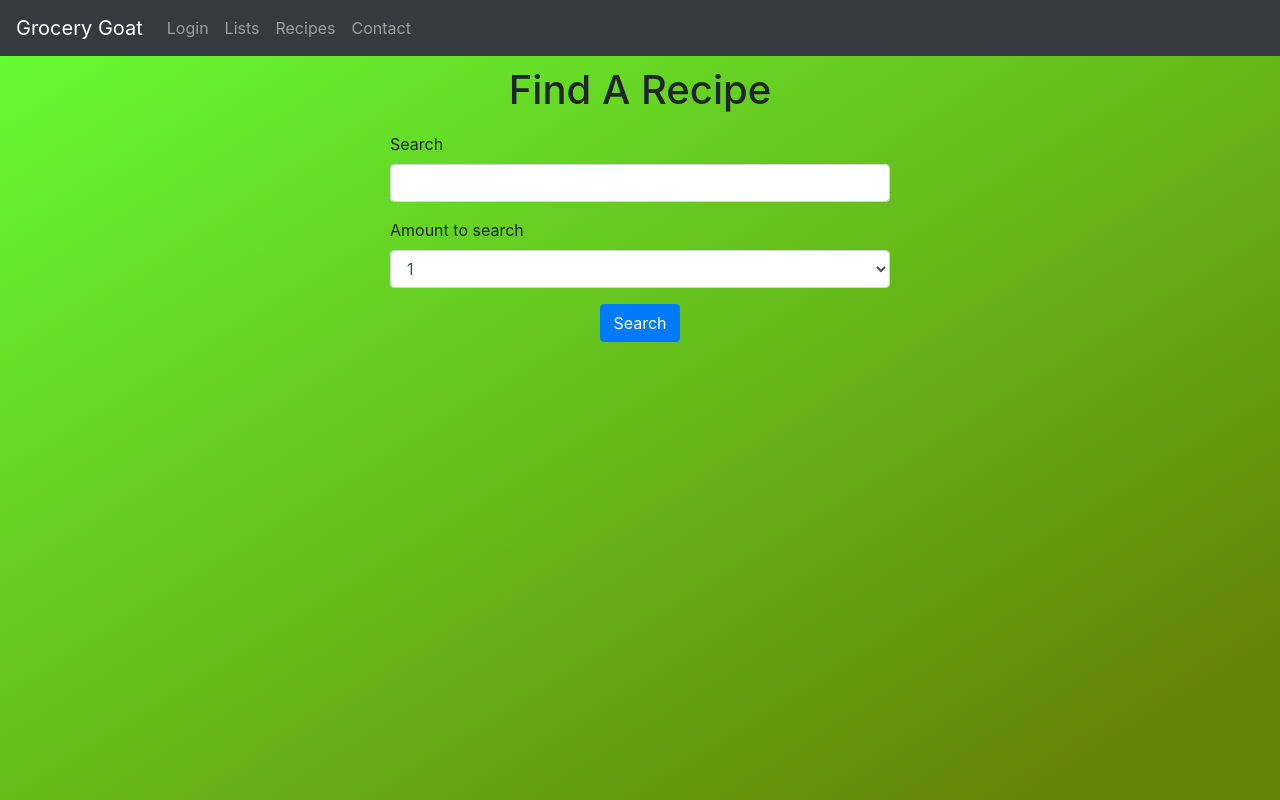
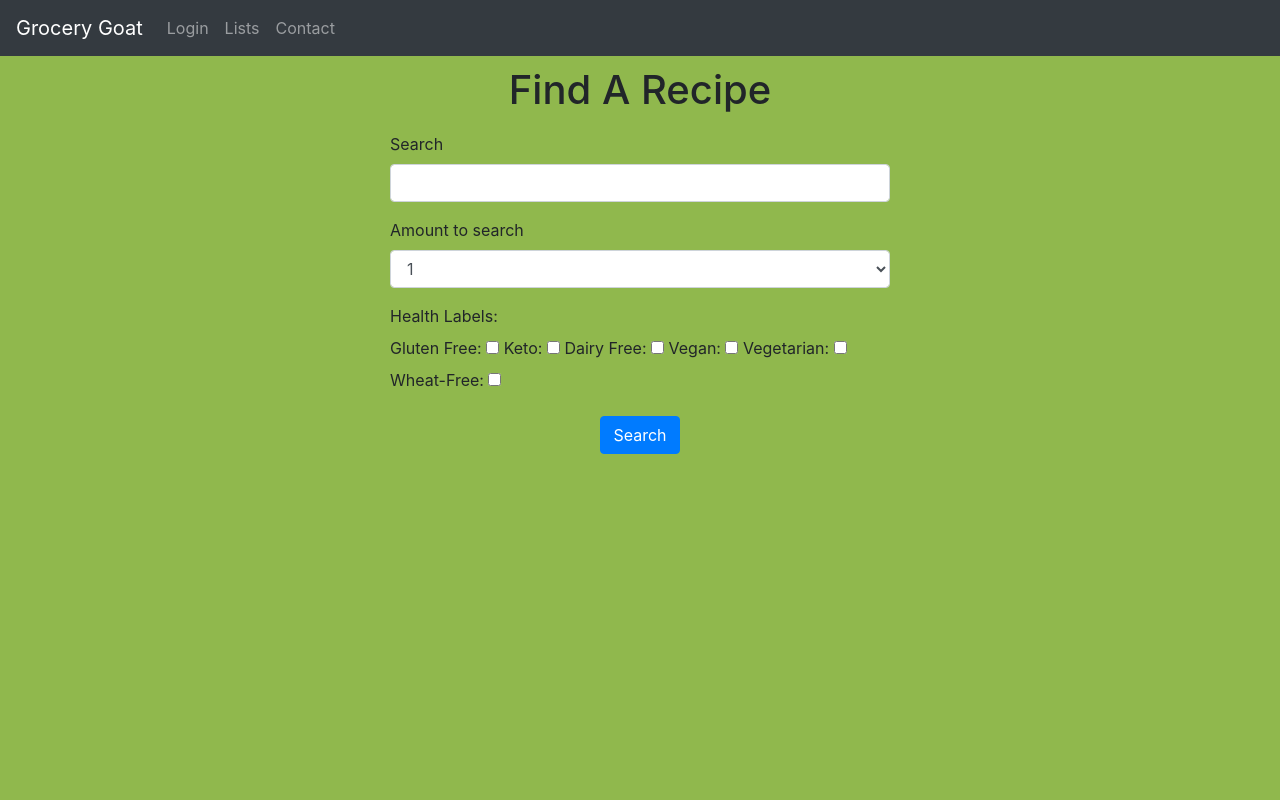
Before and after one commit to rmclean98/GroceryGoat, a Flask app: page /Recipes in a window 1280 px wide. Run offline with Flask 2, Linux system fonts and the light colour scheme; some libraries are stand-ins or nearby versions.

Commit message:
looks and recipes
Co-authored-by: fellensteinb17 <fellensteinb17@users.noreply.github.com>

```diff
--- a/GroceryGoat.py
+++ b/GroceryGoat.py
@@ -158,6 +158,7 @@ def recipes():
 		users_lists = ListDetails.query.with_entities(ListDetails.userId, ListDetails.listTitle,ListDetails.listId).filter(ListDetails.userId==x).all()
 		recipe_input = request.form.get("search")
 		recipe_amount = request.form.get("amount")
+		healthLabels = request.form.getlist("health")
 		if(recipe_input == ""):
 			alertOption="alert alert-success"
 			confirmMessage0='Search Failed'
@@ -165,7 +166,13 @@ def recipes():
 			confirmMessage2=''
 			redirection='/Recipes'
 			return render_template('confirmation.html',alertOption=alertOption,confirmMessage0=confirmMessage0,confirmMessage1=confirmMessage1,confirmMessage2=confirmMessage2,redirection=redirection)
-		allRecipes = requests.get('https://api.edamam.com/search?q=' + recipe_input + '&app_id=c4fad94b&app_key=67c768fc1f825a76bea9f5ca1975eb4e&from=0&to=' + recipe_amount)
+		healthLabel = ""
+		if(len(healthLabels) == 0):
+			allRecipes = requests.get('https://api.edamam.com/search?q=' + recipe_input + '&app_id=c4fad94b&app_key=67c768fc1f825a76bea9f5ca1975eb4e&from=0&to=' + recipe_amount)
+		else:
+			for i in healthLabels:
+				healthLabel += "&health=" + i
+			allRecipes = requests.get('https://api.edamam.com/search?q=' + recipe_input + '&app_id=c4fad94b&app_key=67c768fc1f825a76bea9f5ca1975eb4e&from=0&to=' + recipe_amount + healthLabel)
 		allRecipesDic = json.loads(allRecipes.text)
 		with open('data.json', 'w') as outfile:
 			json.dump(allRecipesDic, outfile)
@@ -256,9 +263,38 @@ def signup():
 def contact():
     return render_template('contact.html')
 
-@app.route('/Account')
+@app.route('/Account', methods=['GET','POST'])
 def account():
-    return render_template('GGAccount.html')
+	if request.method == 'POST':
+		x = session['user_id']
+		user = Users.query.filter(Users.userId==x).first()
+		oldpass = user.password
+		if oldpass == request.form.get('oldpassword'):
+			newpass = request.form.get('password')
+			renewpass = request.form.get('repassword')
+			if newpass == renewpass:
+				user.password = newpass
+				db.session.commit()
+				redirection ='/Lists'
+				confirmMessage0='Success'
+				confirmMessage1='Your password has been changed'
+				alertOption="alert alert-success"
+				return render_template('confirmation.html',alertOption=alertOption,confirmMessage0=confirmMessage0,confirmMessage1=confirmMessage1,redirection=redirection)
+			else:
+				redirection ='/Account'
+				confirmMessage0='Uh Oh!'
+				confirmMessage1='New passwords dont match'
+				alertOption="alert alert-danger"
+				return render_template('confirmation.html',alertOption=alertOption,confirmMessage0=confirmMessage0,confirmMessage1=confirmMessage1,redirection=redirection)
+		else:
+			redirection ='/Account'
+			confirmMessage0='Uh Oh!'
+			confirmMessage1='Old password does not match stored value'
+			alertOption="alert alert-danger"
+			return render_template('confirmation.html',alertOption=alertOption,confirmMessage0=confirmMessage0,confirmMessage1=confirmMessage1,redirection=redirection)
+
+
+	return render_template('GGAccount.html')
 
 def cleanData(recipes):
 	recipeDic = recipes["hits"]
--- a/templates/GGLists.html
+++ b/templates/GGLists.html
@@ -3,8 +3,8 @@
 <body>
     {% block body %}
     <div class="container-fluid h-100">
-        <div class="row">
-            <div class="col-md-3" style="background-color: rgba(223, 223, 223, 0.377);">
+        <div class="row" style="height: 100%;">
+            <div class="col-md-3" style="background-color: rgba(223, 223, 223, 0.575);">
                 <div style="margin-left: 20px;">
                     <h2>Lists</h2>
                     Create a new list
--- a/templates/GGRecipe.html
+++ b/templates/GGRecipe.html
@@ -1,27 +1,9 @@
 {% extends "template.html" %}
-<head>
-{% block head%}
-<style>
-thead > tr > th {
-  background-color: #cce;
-  font-size: 18px;
-  border-bottom: 2px solid #999;
-}
-html{
-            min-height: 100%;
-        }
-        body {
-           height: 100%;
-           background: linear-gradient(to bottom right, #66ff33 0%, #658506 90%);
-        }
-</style>
-{% endblock%}
-</head>
-<body>
+
+<body style="background-color: aquamarine;">
 	{% block body %}
-    <link rel="stylesheet" href="https://maxcdn.bootstrapcdn.com/bootstrap/4.0.0/css/bootstrap.min.css" integrity="sha384-Gn5384xqQ1aoWXA+058RXPxPg6fy4IWvTNh0E263XmFcJlSAwiGgFAW/dAiS6JXm" crossorigin="anonymous">
     <h1 style="padding-top: 10px; padding-bottom:10px; text-align: center;">Find A Recipe</h1>
-    <form action="" style="width: 500px; margin:auto" method="POST">
+    <form action="" style="width: 500px; margin:auto;" method="POST">
 
         <div class="form-group">
             <label for="search">Search</label>
@@ -37,6 +19,29 @@ html{
                     <option value="5">5</option>
                 </select>
         </div>
+        <div class="form-group">
+            <label for="health">Health Labels:</label>
+            <div>
+            <label for="health">Gluten Free:</label>
+            <input type="checkbox" value="gluten-free" name='health'>
+            </label>
+            <label for="health">Keto:</label>
+            <input type="checkbox" value="keto-friendly" name='health'>
+            </label>
+            <label for="health">Dairy Free:</label>
+            <input type="checkbox" value="dairy-free" name='health'>
+            </label>
+            <label for="health">Vegan:</label>
+            <input type="checkbox" value="vegan" name='health'>
+            </label>
+            <label for="health">Vegetarian:</label>
+            <input type="checkbox" value="vegetarian" name='health'>
+            </label>
+            <label for="health">Wheat-Free:</label>
+            <input type="checkbox" value="wheat-free" name='health'>
+            </label>
+            </div>
+        </div>
 
     <div class="col-md-12 text-center">
         <button class="btn btn-primary" type="submit">Search</button>
@@ -47,7 +52,6 @@ html{
   <div class="tab-pane active" id="first">
      <div align="justify">
      {% if recipeLists|length == 0%}
-     <p></p>
       {% else %}
       <H2>Recipes:</H2>
     <div class="table-responsive" id="dataTablediv1">
@@ -144,8 +148,6 @@ html{
      </table>
    </div>
    	</div>
-
-
   </div>
     <script src="https://code.jquery.com/jquery-3.2.1.slim.min.js" integrity="sha384-KJ3o2DKtIkvYIK3UENzmM7KCkRr/rE9/Qpg6aAZGJwFDMVNA/GpGFF93hXpG5KkN" crossorigin="anonymous"></script>
     <script src="https://cdnjs.cloudflare.com/ajax/libs/popper.js/1.12.9/umd/popper.min.js" integrity="sha384-ApNbgh9B+Y1QKtv3Rn7W3mgPxhU9K/ScQsAP7hUibX39j7fakFPskvXusvfa0b4Q" crossorigin="anonymous"></script>
--- a/templates/template.html
+++ b/templates/template.html
@@ -8,12 +8,10 @@
 
 
     <style>
-        html{
-            min-height: 100%;
-        }
-        body {
+
+        html,body {
             height: 100%;
-            background: linear-gradient(to bottom right, #66ff33 0%, #658506 90%);
+            background-color: #90b84d !important;
         }
     </style>
 	{% endblock %}
@@ -22,7 +20,7 @@
 	{% block navbar %}
 
     <nav class="navbar navbar-expand-sm navbar-dark bg-dark">
-        <a href="/" class="navbar-brand">Grocery Goat</a>
+        <a href="/Lists" class="navbar-brand">Grocery Goat</a>
         <button class="navbar-toggler  ml-auto" data-toggle="collapse" data-target="#navbarMenu">
             <span class="navbar-toggler-icon"></span>
         </button>
@@ -32,6 +30,12 @@
 			<li class="nav-item">
 				<a href="/Logout" class="nav-link">Logout</a>
 			</li>
+            <li class="nav-item">
+				<a href="/Account" class="nav-link">Account</a>
+			</li>
+            <li class="nav-item">
+                <a href="/Recipes" class="nav-link">Recipes</a>
+            </li>
 		{% else %}
 			<li class="nav-item">
                                 <a href="/Login" class="nav-link">Login</a>
@@ -40,9 +44,7 @@
                 <li class="nav-item">
                     <a href="/Lists" class="nav-link">Lists</a>
                 </li>
-                <li class="nav-item">
-                    <a href="/Recipes" class="nav-link">Recipes</a>
-                </li>
+
 
                 <li class="nav-item">
                   <a href="/Contact" class="nav-link">Contact</a>
@@ -53,9 +55,9 @@
     </nav>
 	{% endblock %}
 	{% block body %}
-<script src="https://code.jquery.com/jquery-3.2.1.slim.min.js" integrity="sha384-KJ3o2DKtIkvYIK3UENzmM7KCkRr/rE">
-<script src="https://cdnjs.cloudflare.com/ajax/libs/popper.js/1.12.9/umd/popper.min.js" integrity="sha384-ApNbg">
-<script src="https://maxcdn.bootstrapcdn.com/bootstrap/4.0.0/js/bootstrap.min.js" integrity="sha384-JZR6Spejh4U">
+    <script src="https://code.jquery.com/jquery-3.2.1.slim.min.js" integrity="sha384-KJ3o2DKtIkvYIK3UENzmM7KCkRr/rE9/Qpg6aAZGJwFDMVNA/GpGFF93hXpG5KkN" crossorigin="anonymous"></script>
+    <script src="https://cdnjs.cloudflare.com/ajax/libs/popper.js/1.12.9/umd/popper.min.js" integrity="sha384-ApNbgh9B+Y1QKtv3Rn7W3mgPxhU9K/ScQsAP7hUibX39j7fakFPskvXusvfa0b4Q" crossorigin="anonymous"></script>
+    <script src="https://maxcdn.bootstrapcdn.com/bootstrap/4.0.0/js/bootstrap.min.js" integrity="sha384-JZR6Spejh4U02d8jOt6vLEHfe/JQGiRRSQQxSfFWpi1MquVdAyjUar5+76PVCmYl" crossorigin="anonymous"></script>
 	{% endblock %}
 </body>
 
```
Also changed, not shown: data.json (+1 -1 lines), templates/GGAccount.html (+18 -1 lines), templates/GGLogin.html (+3 -6 lines), GG.sqlite. Lines whose indentation alone changed are shown as unchanged.
